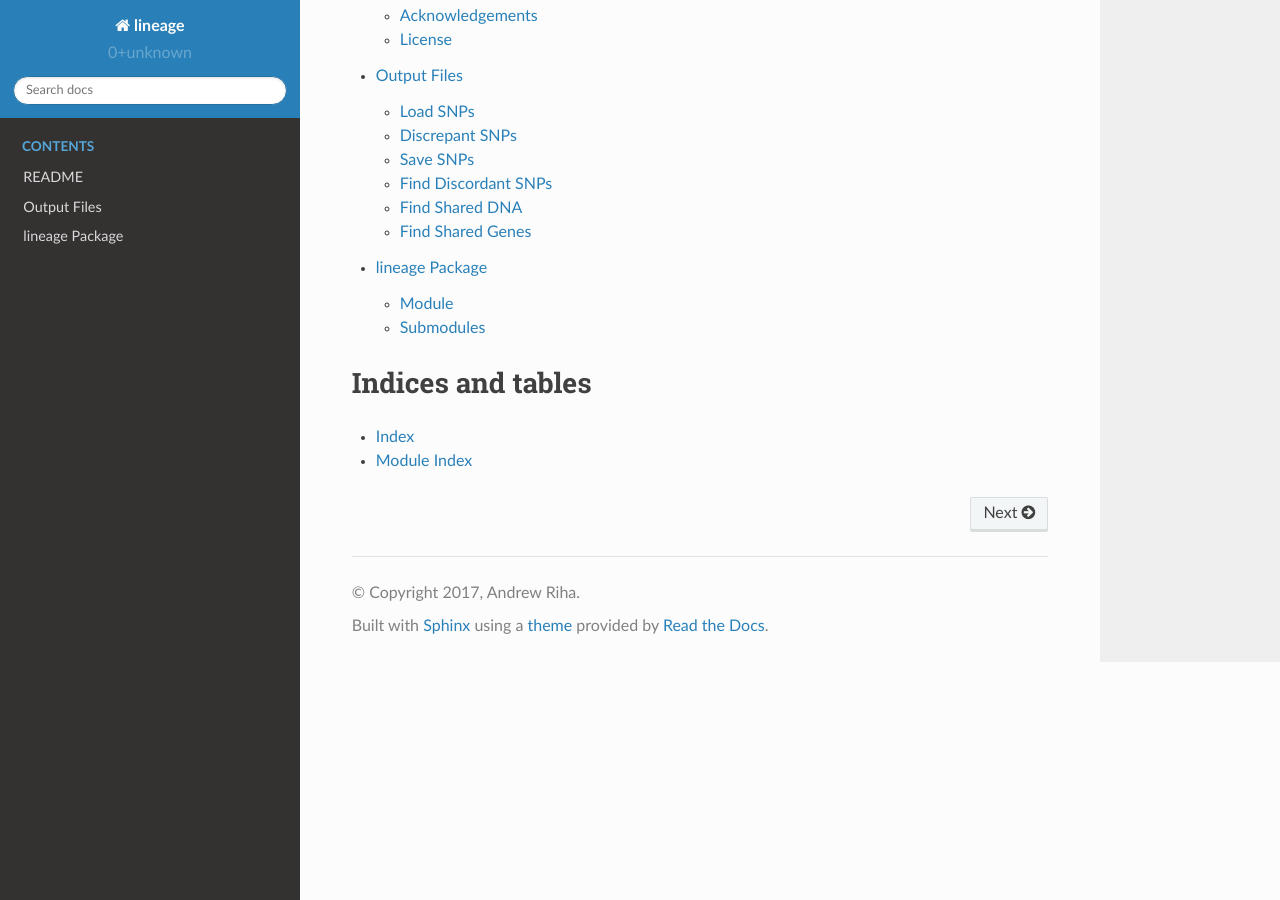
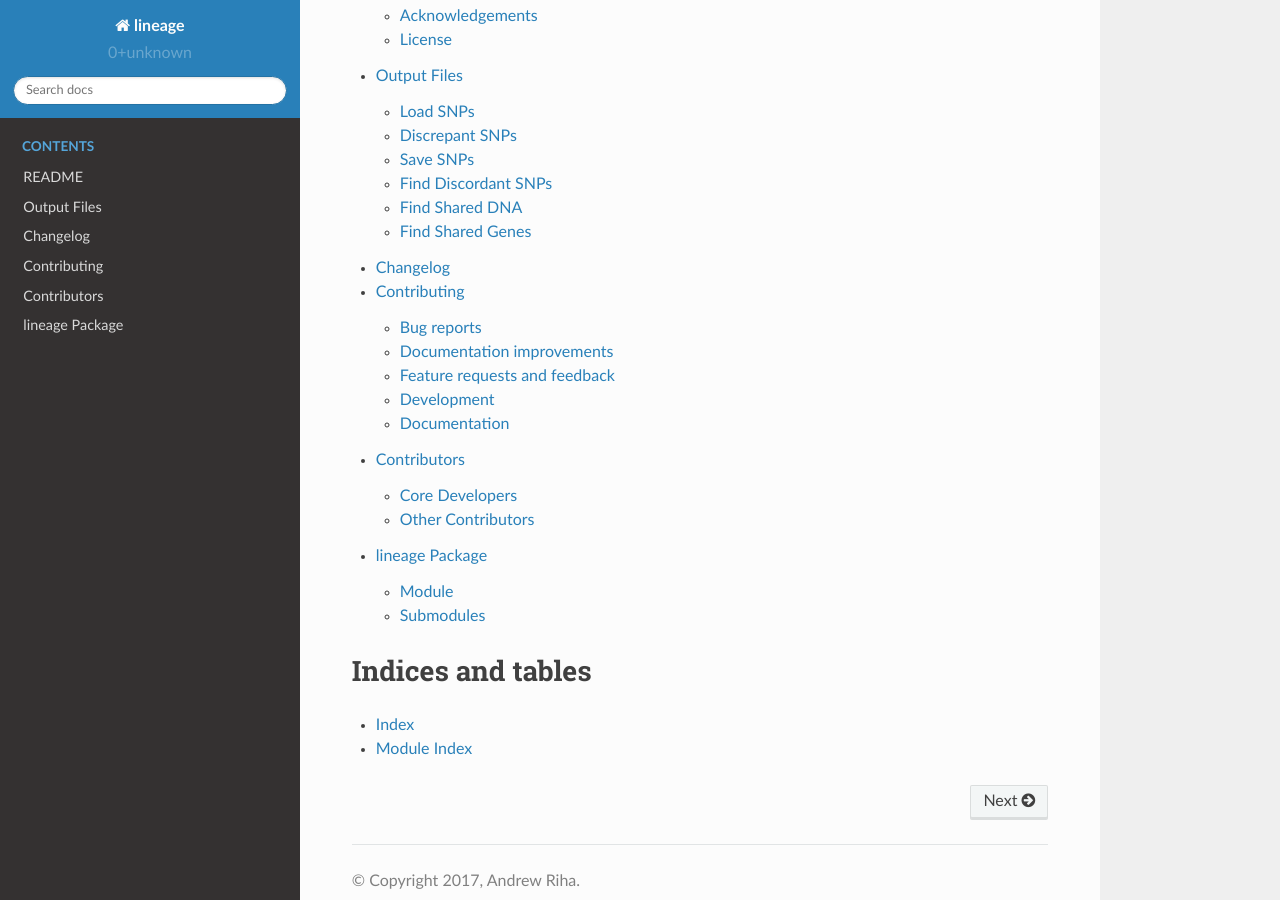
Before and after one commit to apriha/lineage, a Sphinx documentation site: the page built from docs/index.rst, in a window 1280 px wide and 900 px high, scrolled down 517 px. Built offline with Sphinx 7.4.7 and the Read the Docs theme 2.0.0, drawn with Linux system fonts in a browser that asks for light colours.

Commit message:
Update documentation

```diff
--- /dev/null
+++ b/docs/changelog.rst
@@ -0,0 +1 @@
+.. include:: ../CHANGELOG.rst
--- /dev/null
+++ b/docs/contributing.rst
@@ -0,0 +1 @@
+.. include:: ../CONTRIBUTING.rst
--- /dev/null
+++ b/docs/contributors.rst
@@ -0,0 +1 @@
+.. include:: ../CONTRIBUTORS.rst
--- a/docs/index.rst
+++ b/docs/index.rst
@@ -16,6 +16,9 @@
 
    README <readme>
    output_files
+   changelog
+   contributing
+   contributors
    lineage
 
 Indices and tables
```
